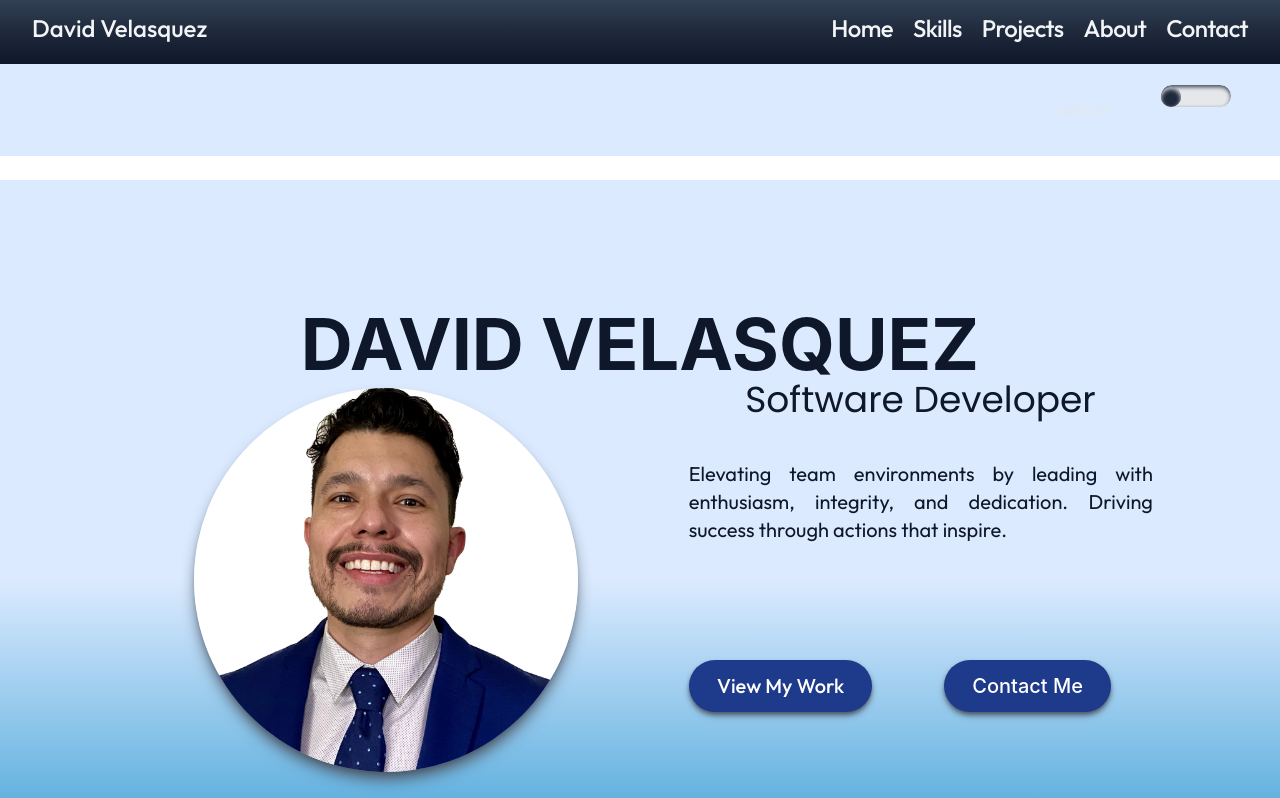
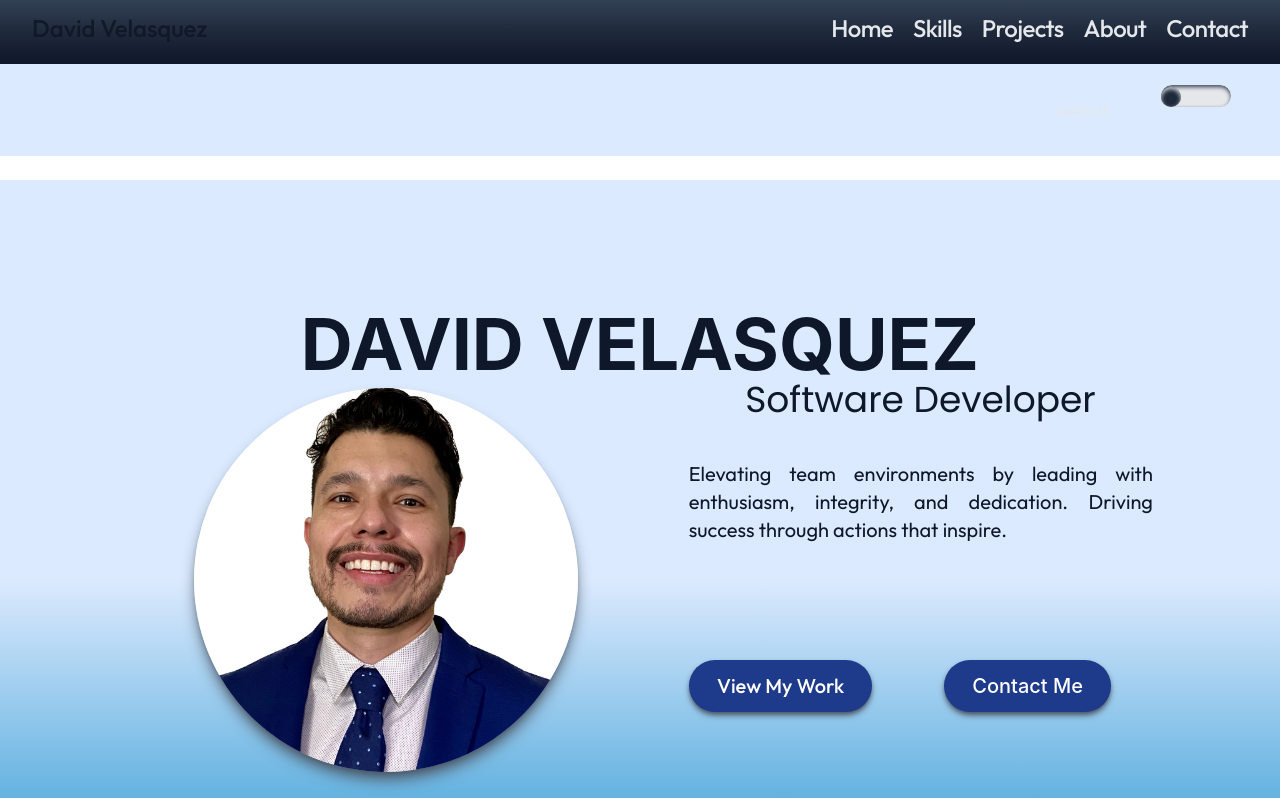
Before and after one commit to davidxv15/Portfolio-2, a React (Vite) app: page / in a window 1280 px wide. Shown: the top 798 px of the page. Built offline with nearby package versions, Linux system fonts and the light colour scheme; a web font is replaced by a local one.

Commit message:
style(Nav): text-gray 200 & 900

```diff
--- a/src/components/Navbar.tsx
+++ b/src/components/Navbar.tsx
@@ -9,25 +9,25 @@ const Navbar: React.FC = () => {
       <div className="max-w-7xl mx-auto px-4 sm:px-6 lg:px-8">
         <div className="text-gray-100 text-xl font-outfit flex items-center justify-between h-14">
           <div className="flex items-center">
-            <a href="#" className="text-gray-100 hover:text-gray-300 text-2xl">
+            <a href="#" className="text-gray-900 hover:text-gray-300 text-2xl">
               David Velasquez
             </a>
           </div>
           {/* Desktop Navigation Links */}
           <div className="hidden md:flex space-x-5 tracking-tight text-2xl">
-            <a href="#" className="text-gray-100 hover:text-gray-400 no-select">
+            <a href="#" className="text-gray-200 hover:text-gray-400 no-select">
               Home
             </a>
-            <a href="#skills" className="text-gray-100 hover:text-gray-400 no-select">
+            <a href="#skills" className="text-gray-200 hover:text-gray-400 no-select">
               Skills
             </a>
-            <a href="#projects" className="text-gray-100 hover:text-gray-400 no-select">
+            <a href="#projects" className="text-gray-200 hover:text-gray-400 no-select">
               Projects
             </a>
-            <a href="#about" className="text-gray-100 hover:text-gray-400 no-select">
+            <a href="#about" className="text-gray-200 hover:text-gray-400 no-select">
               About
             </a>
-            <a href="#contact" className="text-gray-100 hover:text-gray-400 no-select">
+            <a href="#contact" className="text-gray-200 hover:text-gray-400 no-select">
               Contact
             </a>
           </div>
```
